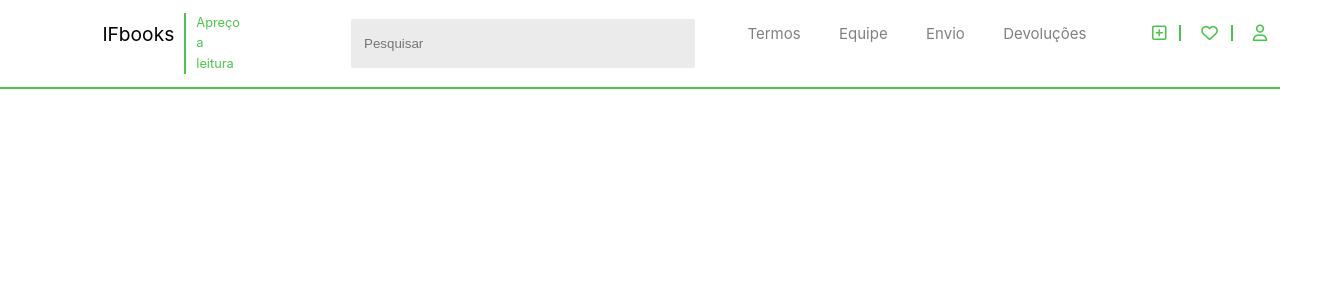
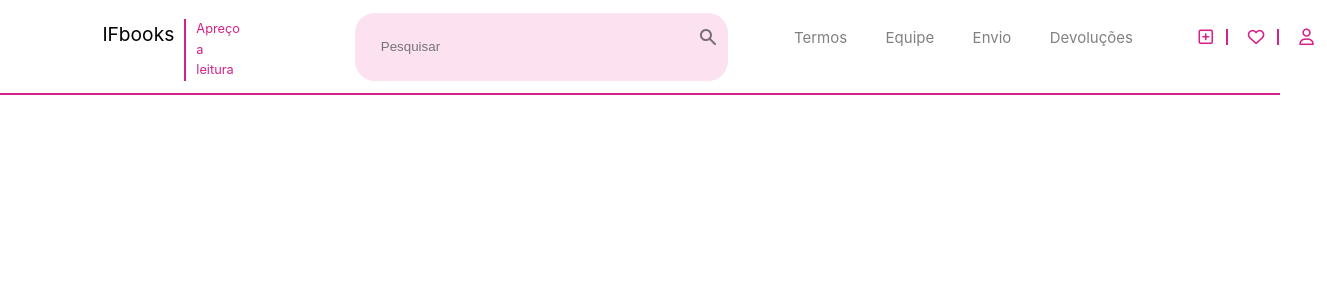
Before and after one commit to 2INFO3-Carrinho-de-compras/Carrinho, a Vue app in the folder carrinho-de-compras/: page / in a window 1280 px wide. Shown: the top 300 px of the page, 1327 px wide, since content can reach past the window. Built offline with nearby package versions, Linux system fonts and the light colour scheme.

Commit message:
FEAT: Término do topo #1

```diff
--- a/carrinho-de-compras/src/App.vue
+++ b/carrinho-de-compras/src/App.vue
@@ -9,7 +9,14 @@
     <p class="titulo">
         Apreço a <br> leitura
     </p>
-    <input type="text" class="pesquisa" placeholder="Pesquisar" >
+
+    <div class="pesquisa">
+       <input type="text" class="pesquisa" placeholder="Pesquisar" >
+       <a class="lupa">
+        <img src="/public/img/icon.png" alt="lupa">
+       </a>
+    </div>
+
     <div class="topo">
         <ul class="botoes">
             <li>
@@ -43,7 +50,7 @@
 <style scoped>
 header {
     display: flex;
-    border-bottom:2px solid rgb(76, 196, 76);
+    border-bottom:2px solid rgb(211, 34, 137);
 }
 h1{
     padding: 0 10px 0 0;
@@ -51,12 +58,19 @@ h1{
     margin: 1.5vw 0 1.5vw 8vw;
     color: black;
 }
-header input{
-    border-radius: 2px;
+.pesquisa{
+    display: flex;
+    border-radius: 20px;
     border: none;
-    background-color: rgb(235, 235, 235);
-    padding: 0 12vw 0 1vw;
-    margin: 1.5vw 0 1.5vw 0;
+    background-color: rgb(252, 225, 240);
+    margin: 1vw;
+}
+.pesquisa input{
+    padding: 5px 10vw 5px 1vw;
+}
+.pesquisa a.lupa{
+  padding: 3px 1vw 0 0;
+  margin: 1vw 0 1vw 0;
 }
 div.topo{
     display: flex;
@@ -68,21 +82,21 @@ div.topo ul.icones{
     display: flex;
 }
 div.topo ul.botoes li {
-    margin: 1.7vw 2vw 1vw 1vw;
+    margin: 2vw 2vw 1vw 1vw;
     list-style: none;
 }
 .icones li{
-    margin: 1.7vw 1vw 1vw 0;
+    margin: 2vw 1vw 1vw 0;
     list-style: none;
 }
 .icones li i{
-    border-left:2px solid rgb(76, 196, 76);
-    color: rgb(76, 196, 76);
+    border-left:2px solid rgb(211, 34, 137);
+    color: rgb(211, 34, 137);
     font-size: 1.3vw;
     padding: 0 0 0 20px;
 }
 .icones li a{
-    color: rgb(76, 196, 76);
+    color: rgb(211, 34, 137);
     font-size: 1.3vw;
 }
 header p {
@@ -96,8 +110,8 @@ a {
 header p.titulo{
     padding: 0 0 0 10px;
     font-size: 1vw;
-    margin: 1vw 8vw 1vw 0;
-    color: rgb(76, 196, 76);
-    border-left:2px solid rgb(76, 196, 76);
+    margin: 1.5vw 8vw 1vw 0;
+    color: rgb(211, 34, 137);
+    border-left:2px solid rgb(211, 34, 137);
 }
 </style>
```
Also changed, not shown: carrinho-de-compras/public/img/Icon.png (added).
